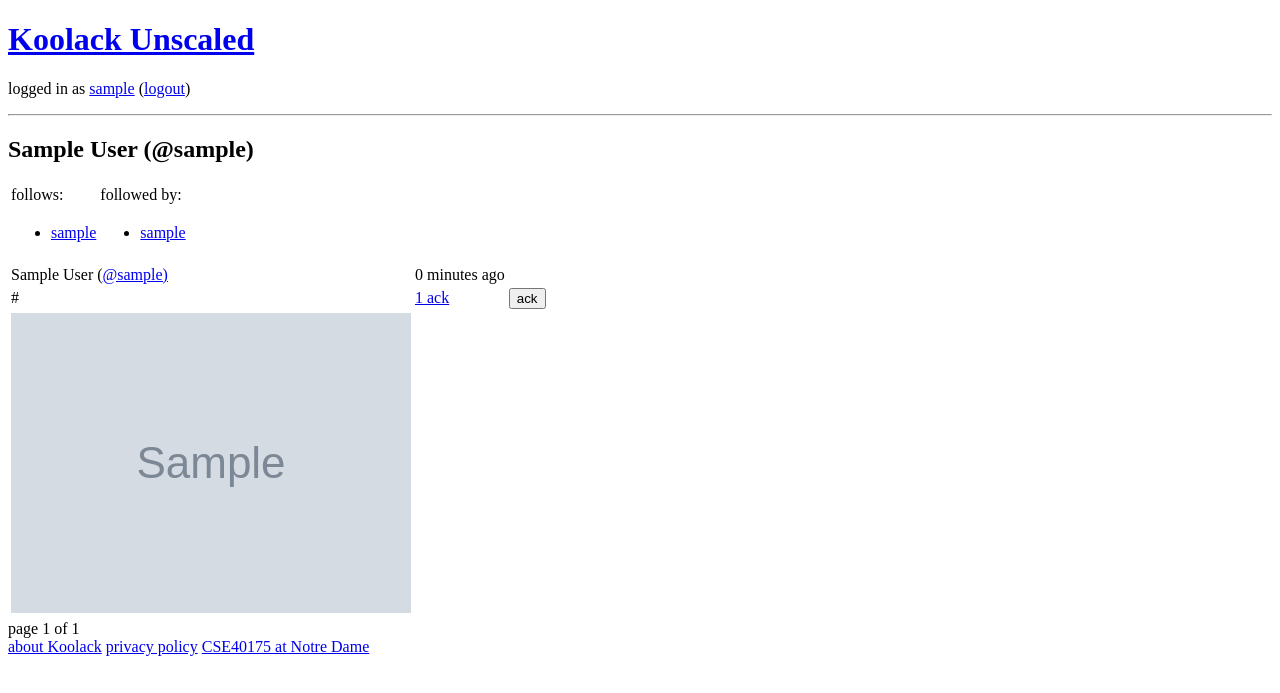
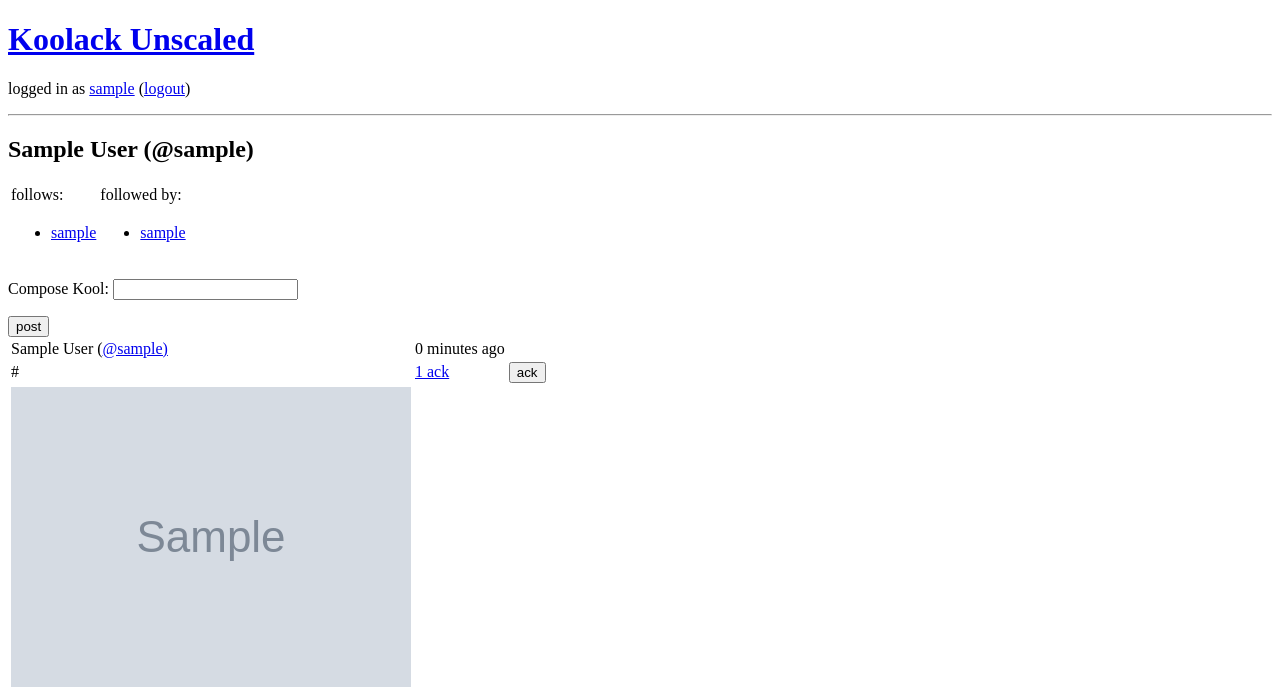
Before and after one commit to jrichelsen/koolack_unscaled, a Django app: a page that uses koolack_unscaled/templates/koolack_unscaled/kool.html in a window 1280 px wide. Shown: the top 693 px of the page. Run offline with Django 3.2, Linux system fonts and the light colour scheme; a user stored in the database is signed in; tables that the repository leaves empty hold one stand-in row (values such as "Sample post"); grey boxes marked "Sample" are stand-in pictures; parts of the project's set-up code (start-up, migrations or seed data) failed here and were passed over.

Commit message:
add compose Kool to own user page

```diff
--- a/koolack_unscaled/templates/koolack_unscaled/kool.html
+++ b/koolack_unscaled/templates/koolack_unscaled/kool.html
@@ -34,5 +34,7 @@
             </form>
         </td>
     </tr>
-    <tr><td><img src="{{ kool.image.url }}"><td></tr>
+    {% if kool.image %}
+        <tr><td><img src="{{ kool.image.url }}"><td></tr>
+    {% endif %}
 </table>
--- a/koolack_unscaled/templates/koolack_unscaled/user.html
+++ b/koolack_unscaled/templates/koolack_unscaled/user.html
@@ -34,6 +34,14 @@
     <tr>
 </table>
 
+{% if form %}
+    <form method="post" action="">
+        {% csrf_token %}
+        {{ form.as_p }}
+        <input type="submit" value="post">
+    </form>
+{% endif %}
+
 {% for kool in page_obj %}
     {% include 'koolack_unscaled/kool.html' %}
 {% endfor %}
--- a/koolack_unscaled/views.py
+++ b/koolack_unscaled/views.py
@@ -65,7 +65,9 @@ class UserView(SingleObjectMixin, ListView):
     def get_context_data(self, **kwargs):
         context = super(UserView, self).get_context_data(**kwargs)
         context['page_user'] = self.object
-        if self.request.user != self.object:
+        if self.request.user == self.object:
+            context['form'] = KoolForm()
+        else:
             if self.request.user.is_authenticated():
                 context['unfollow_button'] = self.request.user.profile.follows.filter(user=self.object).exists()
                 context['follow_button'] = not context['unfollow_button']
@@ -75,6 +77,17 @@ class UserView(SingleObjectMixin, ListView):
 
     def get_queryset(self):
         return self.object.kool_set.all()
+
+    @method_decorator(login_required)
+    def post(self, request, *args, **kwargs):
+        self.object = self.get_object(queryset=User.objects.all())
+        kool_form = KoolForm(data=request.POST)
+        if kool_form.is_valid():
+            kool = kool_form.save(commit=False)
+            kool.author = request.user
+            kool.save()
+        return HttpResponseRedirect(reverse('koolack_unscaled:user', kwargs={'username': self.object.username}))
+
 
 class FollowView(SingleObjectMixin, View):
     model = User
```
